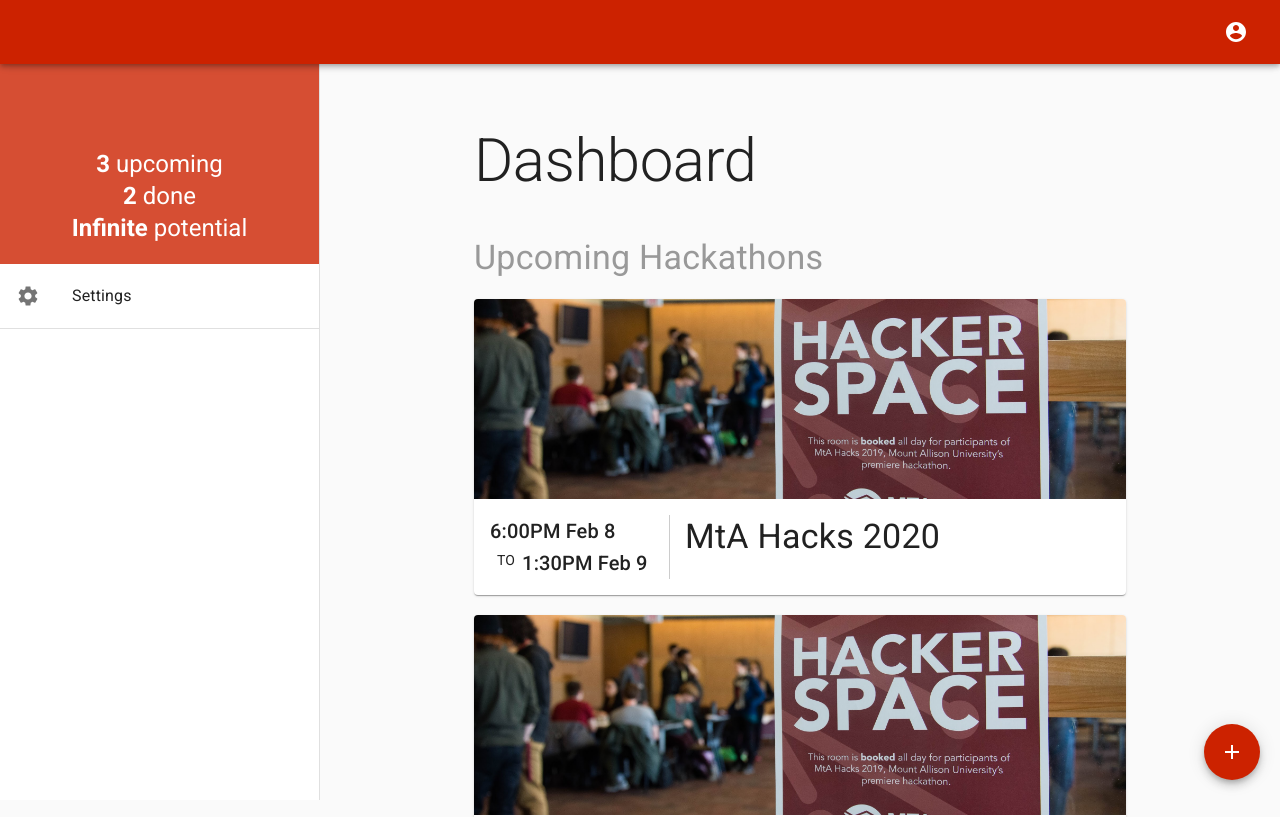
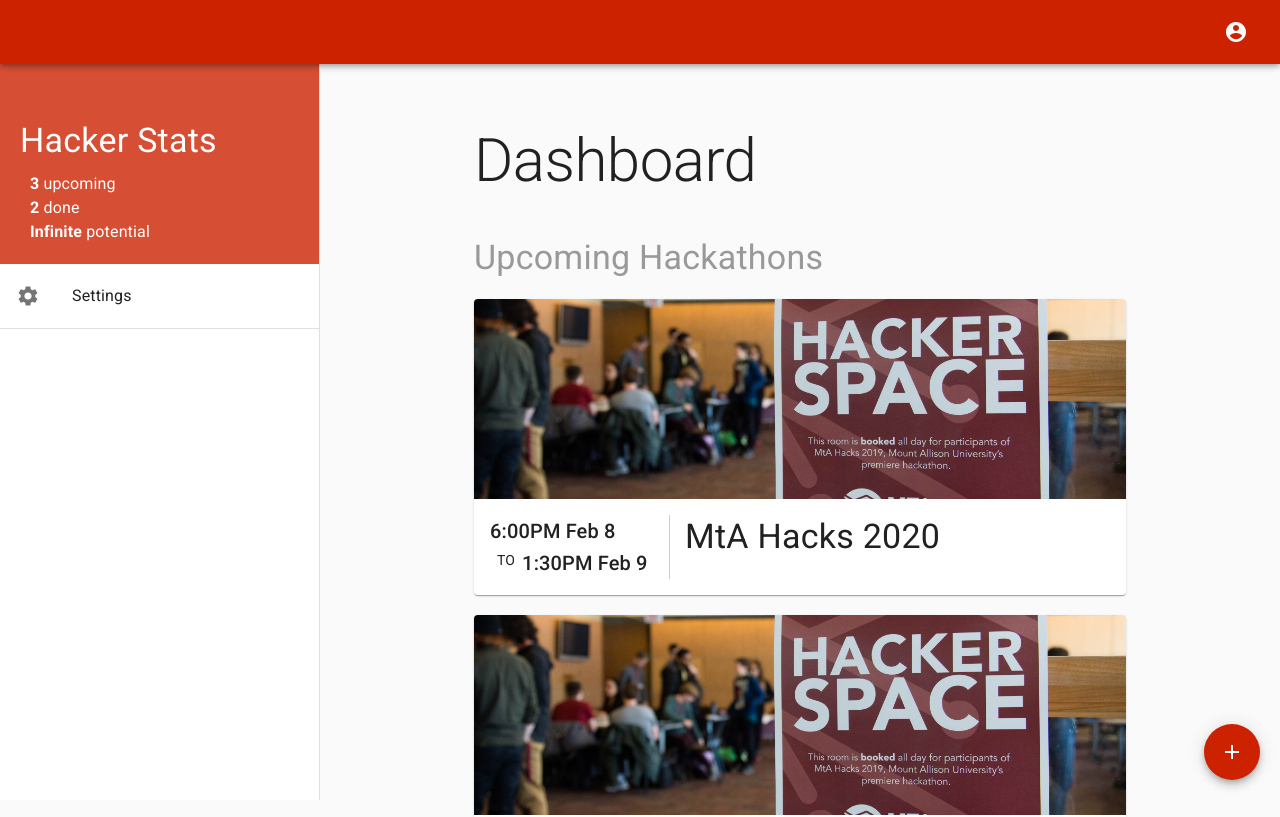
Before and after one commit to evscott/hackapp-client, a React (Create React App) app: page /dashboard in a window 1280 px wide. Shown: the top 817 px of the page. Built offline with nearby package versions, Linux system fonts and the light colour scheme.

Commit message:
Commented the dashboard components

```diff
--- a/src/components/buttons/RightButtonBar.js
+++ b/src/components/buttons/RightButtonBar.js
@@ -4,7 +4,6 @@
 
 /**
  * This defines the styles for the React component.
- * @type {*} The style classes for the React component.
  */
 const useStyles = makeStyles(() => {
   return {
@@ -22,7 +21,6 @@
  * A button bar where everything is arranged on the right side.
  * Typically used for navigating pages.
  * @param props The properties, including child elements.
- * @returns {*} The button bar (JSX)
  */
 export default function RightButtonBar(props) {
   const classes = useStyles();
--- a/src/components/dashboard/DashboardPage.js
+++ b/src/components/dashboard/DashboardPage.js
@@ -7,6 +7,11 @@
 import Typography from "@material-ui/core/Typography";
 import HackathonCard from "./HackathonCard";
 
+/**
+ * Temporary list of past hackathons.
+ * @TODO: Connect this to the information store
+ * @type {*[]}
+ */
 const pastHackathons = [
   {
     title: "MtA Hacks 2018",
@@ -20,6 +25,11 @@
   }
 ];
 
+/**
+ * Temporary list of upcoming hackathons.
+ * @TODO: Connect this to the information store
+ * @type {*[]}
+ */
 const upcomingHackathons = [
   {
     title: "MtA Hacks 2020",
@@ -38,6 +48,9 @@
   }
 ];
 
+/**
+ * The styles for the React component.
+ */
 const useStyles = makeStyles(theme => {
   return {
     fab: {
@@ -46,7 +59,12 @@
       bottom: 20
     },
     drawerHeaderText: {
-      textAlign: "center"
+      textAlign: "left",
+      marginBottom: 10
+    },
+    drawerSmallTest: {
+      textAlign: "left",
+      marginLeft: 10
     },
     subheader: {
       margin: "40px 0px 10px 0px",
@@ -55,6 +73,10 @@
   };
 });
 
+/**
+ * The primary settings for the page drawer.
+ * @type {{icon: *, text: string}[]}
+ */
 const drawerPrimary = [
   {
     icon: <SettingsIcon />,
@@ -62,20 +84,50 @@
   }
 ];
 
+/**
+ * The secondary settings for the page drawer.
+ * @type {Array}
+ */
 const drawerSecondary = [];
 
+/**
+ * The first page a hackathon manager sees upon logging in. It features
+ * a list of all hackathons being managed and standard navigation items.
+ * @returns {*} The page for the dashboard.
+ */
 export default function DashboardPage() {
   const classes = useStyles();
 
+  // Creates the drawer header content which is injected into the page
+  // based on the hackathon statistics.
   const drawerHeader = (
     <div>
-      <Typography className={classes.drawerHeaderText} variant="h5" component="p">
+      <Typography
+        className={classes.drawerHeaderText}
+        variant="h4"
+        component="p"
+      >
+        Hacker Stats
+      </Typography>
+      <Typography
+        className={classes.drawerSmallTest}
+        variant="body1"
+        component="p"
+      >
         <b>{upcomingHackathons.length}</b> upcoming
       </Typography>
-      <Typography className={classes.drawerHeaderText} variant="h5" component="p">
+      <Typography
+        className={classes.drawerSmallTest}
+        variant="body1"
+        component="p"
+      >
         <b>{pastHackathons.length}</b> done
       </Typography>
-      <Typography className={classes.drawerHeaderText} variant="h5" component="p">
+      <Typography
+        className={classes.drawerSmallTest}
+        variant="body1"
+        component="p"
+      >
         <b>Infinite</b> potential
       </Typography>
     </div>
@@ -101,7 +153,7 @@
         <HackathonCard {...hackathon} />
       ))}
       <Fab className={classes.fab} color="primary">
-        <AddIcon/>
+        <AddIcon />
       </Fab>
     </Page>
   );
--- a/src/components/page/AppBar.js
+++ b/src/components/page/AppBar.js
@@ -9,8 +9,13 @@
 import AccountCircle from "@material-ui/icons/AccountCircle";
 import { makeStyles } from "@material-ui/core/styles";
 
+// The theshold scroll value where the app bar gets a title
+// (it is hidden before since the title is elsewhere on the page).
 const scrollThreshold = 130;
 
+/**
+ * The styles for the app bar.
+ */
 const useStyles = makeStyles(theme => {
   return {
     appBar: {
@@ -42,19 +47,30 @@
   };
 });
 
+/**
+ * The app bar at the top of the page most of the time in the application.
+ * @param props The title and onClickMenu (what clicking the menu button does).
+ */
 export default function AppBarComponent(props) {
-  const [expanded, setExpanded] = useState(true);
+  // Keep track of whether we have scrolled or not
+  const [scrolled, setScrolled] = useState(false);
 
+  // Whenever we scroll, have an effect
   useEffect(() => {
+    /**
+     * When scroll down, set that we have scrolled beyond the threshold.
+     * When scroll up, set that we have scrolled back before the threshold.
+     */
     const handleScroll = () => {
       let scrollTop = window.pageYOffset;
-      if (scrollTop > scrollThreshold && expanded) {
-        setExpanded(false);
-      } else if (scrollTop <= scrollThreshold) {
-        setExpanded(true);
+      if (scrollTop > scrollThreshold && !scrolled) {
+        setScrolled(true);
+      } else if (scrollTop <= scrollThreshold && scrolled) {
+        setScrolled(false);
       }
     };
     window.addEventListener("scroll", handleScroll);
+    // When component dismounts, remove listener
     return () => {
       window.removeEventListener("scroll", handleScroll);
     };
@@ -74,7 +90,7 @@
             >
               <MenuIcon />
             </IconButton>
-            <Fade in={!expanded}>
+            <Fade in={scrolled}>
               <Typography
                 component="h6"
                 variant="h6"
@@ -100,6 +116,8 @@
 }
 
 AppBarComponent.propTypes = {
+  // The page's title (only visible after scrolling)
   title: PropTypes.string,
+  // A function with what clicking the menu button does (i.e., open a drawer).
   onClickMenu: PropTypes.func.isRequired
 };
--- a/src/components/page/Page.js
+++ b/src/components/page/Page.js
@@ -8,6 +8,9 @@
 import PropTypes from "prop-types";
 import DrawerList from "./DrawerList";
 
+/**
+ * The styles for a page in the UI.
+ */
 const useStyles = makeStyles(theme => {
   return {
     appBarContainer: {
@@ -29,24 +32,34 @@
   };
 });
 
+/**
+ * A default template for a page in the application. It features a toolbar, a drawer,
+ * and content that adapt to different screen sizes. Content gets injected using props.
+ * @param props Contains drawerHeader, drawerPrimary, drawerSecondary, title, and
+ * children.
+ */
 export default function Page(props) {
   const classes = useStyles();
 
+  // Keep track of whether the drawer is open (mobile only)
   const [drawerOpen, setDrawerOpen] = React.useState(false);
 
-  const toggleMenu = () => {
+  /**
+   * Toggles whether the drawer is open or not.
+   */
+  const toggleDrawer = () => {
     setDrawerOpen(!drawerOpen);
   };
 
   return (
     <div>
       <Container className={classes.appBarContainer}>
-        <AppBar title={props.title} onClickMenu={toggleMenu} />
+        <AppBar title={props.title} onClickMenu={toggleDrawer} />
       </Container>
       <Drawer
         className={classes.drawer}
         isOpen={drawerOpen}
-        setIsOpen={toggleMenu}
+        setIsOpen={toggleDrawer}
       >
         <DrawerList
           header={props.drawerHeader}
@@ -69,8 +82,15 @@
 }
 
 Drawer.propTypes = {
+  // A page must have some content
+  children: PropTypes.any.isRequired,
+  // The header components in the drawer
   drawerHeader: PropTypes.any,
+  // A list of all primary (important) buttons.
+  // Each button has the format {button: string,icon: component}
   drawerPrimary: PropTypes.array,
+  // A list of all the secondary (less important) buttons.
   drawerSecondary: PropTypes.array,
+  // The title of the page.
   title: PropTypes.string
 };
--- a/src/components/setup/SetupAdminForm.js
+++ b/src/components/setup/SetupAdminForm.js
@@ -7,7 +7,6 @@
 
 /**
  * This defines the styles for the React component.
- * @type {*} The style classes for the React component.
  */
 const useStyles = makeStyles(theme => {
   return {
@@ -21,8 +20,7 @@
 /**
  * The form for creating an administrator when first setting up
  * the web application.
- * @param props The properties paassed in
- * @returns {*} The form (JSX)
+ * @param props The properties passed in
  */
 export default function SetupAdminForm(props) {
   const classes = useStyles();
--- a/src/components/setup/SetupOrgForm.js
+++ b/src/components/setup/SetupOrgForm.js
@@ -7,7 +7,6 @@
 
 /**
  * This defines the styles for the React component.
- * @type {*} The style classes for the React component.
  */
 const useStyles = makeStyles(theme => {
   return {
@@ -24,7 +23,6 @@
  * @param props The properties passed to the component. This
  * includes the trigger to handle when an organization should
  * be created.
- * @returns {*} The form (JSX).
  */
 export default function SetupOrgForm(props) {
   const classes = useStyles();
--- a/src/components/setup/SetupPage.js
+++ b/src/components/setup/SetupPage.js
@@ -13,7 +13,6 @@
 
 /**
  * This defines the styles for the React component.
- * @type {*} The style classes for the React component.
  */
 const useStyles = makeStyles(theme => {
   return {
@@ -50,7 +49,6 @@
  * The page used for setting up a hackathon. This page will only
  * be seen upon first launching the application on the server; after
  * that, users can make modifications on their dashboard.
- * @returns {*} The page for setting up HackApp.
  */
 export default function SetupPage() {
   const classes = useStyles();
```
Also changed, not shown: src/components/dashboard/HackathonCard.js (+15 -2 lines), src/components/page/Drawer.js (+17 -0 lines), src/components/page/DrawerList.js (+13 -5 lines).
